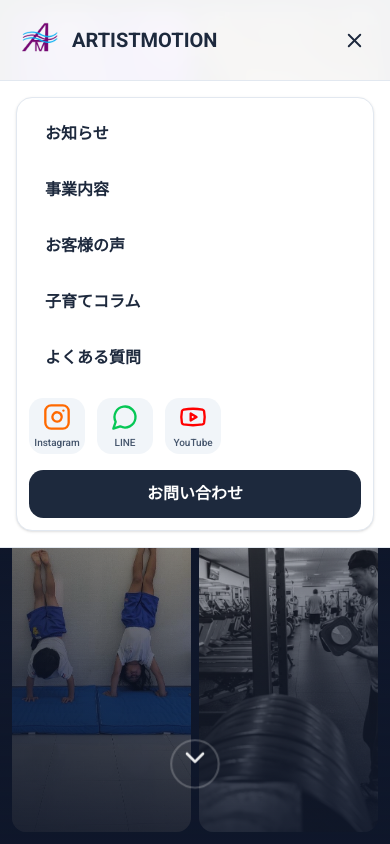
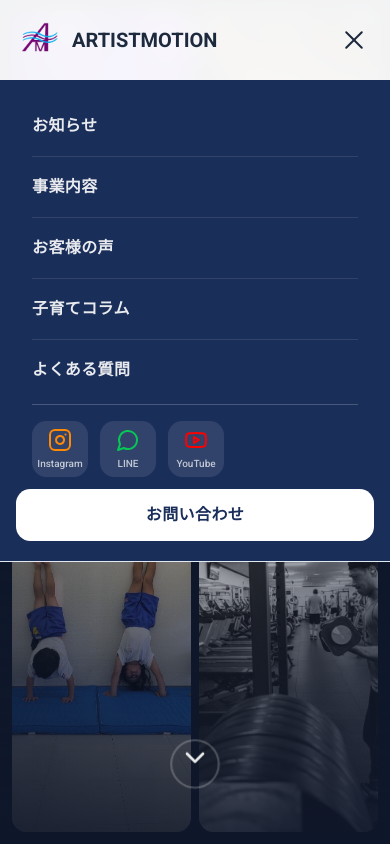
Before and after one commit to tomoyuki-11/artist-motion-new, a Next.js app: page / in a window 390 px wide. Both pictures are taken after a click on the button 354 px from the left and 40 px from the top of the page. Shown: the top 844 px of the page. Built offline with nearby package versions, Linux system fonts and the light colour scheme; no server answers.

Commit message:
ハンバーガーメニューにアニメーション追加

```diff
--- a/src/components/Navbar.tsx
+++ b/src/components/Navbar.tsx
@@ -1,7 +1,7 @@
 "use client";
 
 import { useState, useEffect } from "react";
-import { Menu, X, Instagram, MessageCircle, Youtube } from "lucide-react";
+import { Instagram, MessageCircle, Youtube } from "lucide-react";
 import Link from "next/link";
 import { usePathname, useRouter } from "next/navigation";
 
@@ -183,26 +183,46 @@ export function Navbar() {
           )}
         </div>
 
-        {/* Mobile Menu Button */}
+        {/* Mobile Menu Button - Animated Hamburger */}
         <button
-          className="xl:hidden inline-flex items-center justify-center rounded-lg p-2 hover:bg-slate-100 transition text-slate-800"
+          className="xl:hidden inline-flex items-center justify-center rounded-lg p-2 hover:bg-slate-100 transition"
           onClick={() => setIsOpen(!isOpen)}
-          aria-label="Open menu"
+          aria-label={isOpen ? "Close menu" : "Open menu"}
           aria-expanded={isOpen}
         >
-          {isOpen ? <X size={23} /> : <Menu size={23} />}
+          <div className="relative w-6 h-4.5 flex flex-col justify-between">
+            <span
+              className={`block h-0.5 w-6 bg-slate-800 rounded-full transition-all duration-300 ease-in-out origin-center ${
+                isOpen ? "rotate-45 translate-y-2" : ""
+              }`}
+            />
+            <span
+              className={`block h-0.5 w-6 bg-slate-800 rounded-full transition-all duration-300 ease-in-out ${
+                isOpen ? "opacity-0 scale-x-0" : ""
+              }`}
+            />
+            <span
+              className={`block h-0.5 w-6 bg-slate-800 rounded-full transition-all duration-300 ease-in-out origin-center ${
+                isOpen ? "-rotate-45 -translate-y-2" : ""
+              }`}
+            />
+          </div>
         </button>
       </div>
 
-      {/* Mobile Navigation */}
-      {isOpen && (
-        <div className="xl:hidden bg-white border-t border-slate-200">
-          <div className="container py-4">
-            <div className="rounded-2xl border border-slate-200 bg-white shadow-sm p-3 space-y-2">
+      {/* Mobile Navigation - Navy themed with smooth animation */}
+      <div
+        className={`xl:hidden overflow-hidden transition-all duration-500 ease-[cubic-bezier(0.16,1,0.3,1)] ${
+          isOpen ? "max-h-175 opacity-100" : "max-h-0 opacity-0"
+        }`}
+        style={{ backgroundColor: "#1a2e5a" }}
+      >
+        <div className="container py-5">
+          <div className="space-y-1">
             {isHome ? (
               <button
                 onClick={() => scrollToSection("news")}
-                  className="block w-full text-left rounded-xl px-4 py-3 text-slate-800 hover:bg-slate-50 transition font-semibold"
+                className="block w-full text-left rounded-xl px-4 py-3.5 text-white/90 hover:text-white hover:bg-white/10 transition font-semibold tracking-wide"
               >
                 お知らせ
               </button>
@@ -210,15 +230,18 @@ export function Navbar() {
               <Link
                 href="/#news"
                 onClick={() => setIsOpen(false)}
-                  className="block w-full text-left rounded-xl px-4 py-3 text-slate-800 hover:bg-slate-50 transition font-semibold"
+                className="block w-full text-left rounded-xl px-4 py-3.5 text-white/90 hover:text-white hover:bg-white/10 transition font-semibold tracking-wide"
               >
                 お知らせ
               </Link>
             )}
+
+            <div className="h-px bg-white/10 mx-4" />
+
             {isHome ? (
               <button
                 onClick={() => scrollToSection("services")}
-                  className="block w-full text-left rounded-xl px-4 py-3 text-slate-800 hover:bg-slate-50 transition font-semibold"
+                className="block w-full text-left rounded-xl px-4 py-3.5 text-white/90 hover:text-white hover:bg-white/10 transition font-semibold tracking-wide"
               >
                 事業内容
               </button>
@@ -226,15 +249,18 @@ export function Navbar() {
               <Link
                 href="/#services"
                 onClick={() => setIsOpen(false)}
-                  className="block w-full text-left rounded-xl px-4 py-3 text-slate-800 hover:bg-slate-50 transition font-semibold"
+                className="block w-full text-left rounded-xl px-4 py-3.5 text-white/90 hover:text-white hover:bg-white/10 transition font-semibold tracking-wide"
               >
                 事業内容
               </Link>
             )}
+
+            <div className="h-px bg-white/10 mx-4" />
+
             {isHome ? (
               <button
                 onClick={() => scrollToSection("voice")}
-                  className="block w-full text-left rounded-xl px-4 py-3 text-slate-800 hover:bg-slate-50 transition font-semibold"
+                className="block w-full text-left rounded-xl px-4 py-3.5 text-white/90 hover:text-white hover:bg-white/10 transition font-semibold tracking-wide"
               >
                 お客様の声
               </button>
@@ -242,15 +268,18 @@ export function Navbar() {
               <Link
                 href="/#voice"
                 onClick={() => setIsOpen(false)}
-                  className="block w-full text-left rounded-xl px-4 py-3 text-slate-800 hover:bg-slate-50 transition font-semibold"
+                className="block w-full text-left rounded-xl px-4 py-3.5 text-white/90 hover:text-white hover:bg-white/10 transition font-semibold tracking-wide"
               >
                 お客様の声
               </Link>
             )}
+
+            <div className="h-px bg-white/10 mx-4" />
+
             {isHome ? (
               <button
                 onClick={() => scrollToSection("column")}
-                  className="block w-full text-left rounded-xl px-4 py-3 text-slate-800 hover:bg-slate-50 transition font-semibold"
+                className="block w-full text-left rounded-xl px-4 py-3.5 text-white/90 hover:text-white hover:bg-white/10 transition font-semibold tracking-wide"
               >
                 子育てコラム
               </button>
@@ -258,56 +287,61 @@ export function Navbar() {
               <Link
                 href="/#column"
                 onClick={() => setIsOpen(false)}
-                  className="block w-full text-left rounded-xl px-4 py-3 text-slate-800 hover:bg-slate-50 transition font-semibold"
+                className="block w-full text-left rounded-xl px-4 py-3.5 text-white/90 hover:text-white hover:bg-white/10 transition font-semibold tracking-wide"
               >
                 子育てコラム
               </Link>
             )}
+
+            <div className="h-px bg-white/10 mx-4" />
+
             <Link
               href="/faq"
               onClick={() => setIsOpen(false)}
-                className="block w-full text-left rounded-xl px-4 py-3 text-slate-800 hover:bg-slate-50 transition font-semibold"
+              className="block w-full text-left rounded-xl px-4 py-3.5 text-white/90 hover:text-white hover:bg-white/10 transition font-semibold tracking-wide"
             >
               よくある質問
             </Link>
 
-              <div className="flex gap-3 py-2">
+            <div className="h-px bg-white/20 mx-4 my-2" />
+
+            <div className="flex gap-3 px-4 py-2">
               <a
                 href="https://www.instagram.com/artist.motion_fuburyu"
                 target="_blank"
                 rel="noopener noreferrer"
-                  className="flex flex-col items-center justify-center w-14 h-14 rounded-xl bg-slate-100 text-slate-700 hover:bg-orange-100 transition gap-1"
+                className="flex flex-col items-center justify-center w-14 h-14 rounded-xl bg-white/10 hover:bg-white/20 transition gap-1"
                 aria-label="Instagram"
               >
-                  <Instagram className="w-7 h-7 text-orange-500" />
-                  <span className="text-[10px] font-medium text-slate-600">Instagram</span>
+                <Instagram className="w-6 h-6 text-orange-400" />
+                <span className="text-[10px] font-medium text-white/70">Instagram</span>
               </a>
               <a
                 href="https://line.me/R/ti/p/@548udakm"
                 target="_blank"
                 rel="noopener noreferrer"
-                  className="flex flex-col items-center justify-center w-14 h-14 rounded-xl bg-slate-100 text-slate-700 hover:bg-[#BBF7D0] hover:text-white transition gap-1"
+                className="flex flex-col items-center justify-center w-14 h-14 rounded-xl bg-white/10 hover:bg-white/20 transition gap-1"
                 aria-label="LINE"
               >
-                  <MessageCircle className="w-7 h-7 text-[#06C755]" />
-                  <span className="text-[10px] font-medium text-slate-600">LINE</span>
+                <MessageCircle className="w-6 h-6 text-[#06C755]" />
+                <span className="text-[10px] font-medium text-white/70">LINE</span>
               </a>
               <a
                 href="https://www.youtube.com/@%E9%A2%A8%E8%88%9E%E6%B5%81%E6%9B%B2%E6%8A%80%E5%A4%AA%E9%BC%93%E8%B0%B7%E5%8F%A3%E7%9C%9F"
                 target="_blank"
                 rel="noopener noreferrer"
-                  className="flex flex-col items-center justify-center w-14 h-14 rounded-xl bg-slate-100 text-slate-700 hover:bg-[#FECACA] hover:text-white transition gap-1"
+                className="flex flex-col items-center justify-center w-14 h-14 rounded-xl bg-white/10 hover:bg-white/20 transition gap-1"
                 aria-label="YouTube"
               >
-                  <Youtube className="w-7 h-7 text-[#FF0000]" />
-                  <span className="text-[10px] font-medium text-slate-600">YouTube</span>
+                <Youtube className="w-6 h-6 text-[#FF0000]" />
+                <span className="text-[10px] font-medium text-white/70">YouTube</span>
               </a>
             </div>
 
             {isHome ? (
               <button
                 onClick={() => scrollToSection("contact")}
-                  className="w-full rounded-xl bg-slate-800 px-4 py-3 font-bold text-white hover:bg-slate-700 transition"
+                className="w-full rounded-xl bg-white text-[#1a2e5a] px-4 py-3.5 font-bold hover:bg-white/90 transition tracking-wide"
               >
                 お問い合わせ
               </button>
@@ -315,7 +349,7 @@ export function Navbar() {
               <Link
                 href="/#contact"
                 onClick={() => setIsOpen(false)}
-                  className="block w-full text-center rounded-xl bg-slate-800 px-4 py-3 font-bold text-white hover:bg-slate-700 transition"
+                className="block w-full text-center rounded-xl bg-white text-[#1a2e5a] px-4 py-3.5 font-bold hover:bg-white/90 transition tracking-wide"
               >
                 お問い合わせ
               </Link>
@@ -323,7 +357,6 @@ export function Navbar() {
           </div>
         </div>
       </div>
-      )}
     </nav>
   );
 }
```
Lines whose indentation alone changed are shown as unchanged.
